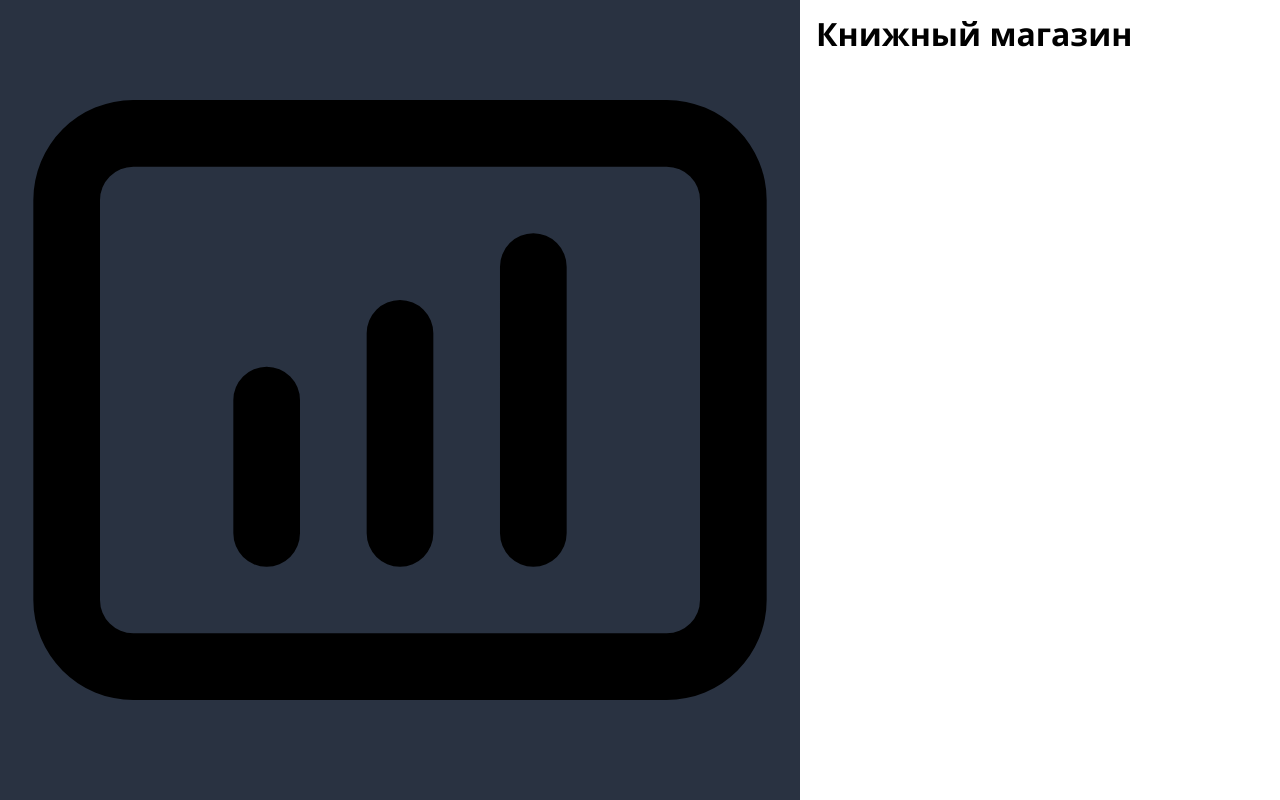
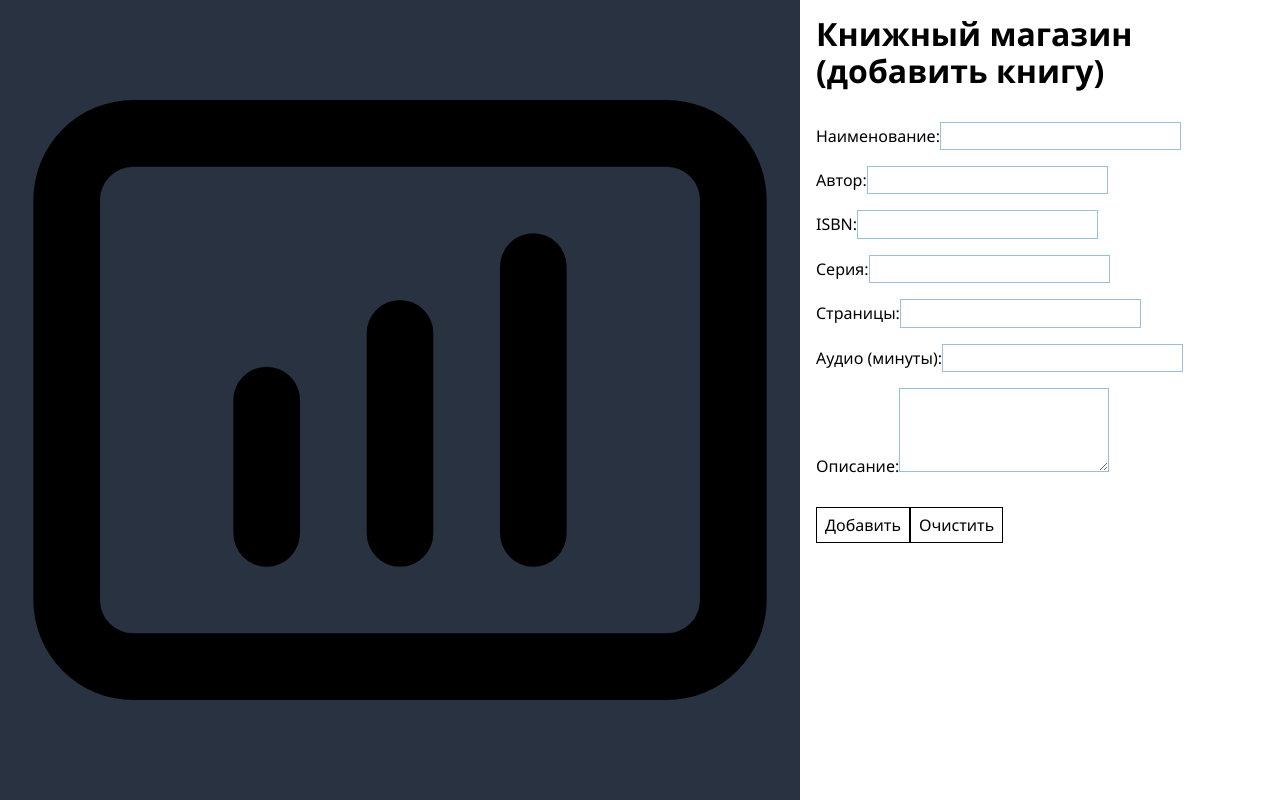
Before and after one commit to s0u1drinker/vue-bookshelf, a Vue app: page /bookstore in a window 1280 px wide. Built offline with nearby package versions, Linux system fonts and the light colour scheme.

Commit message:
Добавлена страница <Книжная полка>.

```diff
--- a/package.json
+++ b/package.json
@@ -24,7 +24,6 @@
     "@vue/test-utils": "^2.4.6",
     "eslint": "^9.14.0",
     "eslint-plugin-vue": "^9.30.0",
-    "jsdom": "^25.0.1",
     "postcss-nested": "^7.0.2",
     "prettier": "^3.3.3",
     "vite": "^6.0.1",
--- a/src/assets/css/base.css
+++ b/src/assets/css/base.css
@@ -80,7 +80,8 @@ select {
   padding: var(--ident-quarter);
 }
 
-input {
+input,
+textarea {
   border: 1px solid var(--blue);
   padding: var(--ident-quarter);
 }
@@ -95,8 +96,3 @@ dialog {
     backdrop-filter: blur(2px);
   }
 }
-
-textarea {
-  box-sizing: border-box;
-  padding: var(--ident-half);
-}
--- a/src/assets/css/variables.css
+++ b/src/assets/css/variables.css
@@ -20,6 +20,7 @@
   --ident: 1rem;
   --ident-half: calc(var(--ident) / 2);
   --ident-quarter: calc(var(--ident) / 4);
+  --ident-and-quarter: calc(var(--ident) + var(--ident-quarter));
   --ident-and-half: calc(var(--ident) + var(--ident-half));
   --ident-double: calc(var(--ident) * 2);
 
--- a/src/stores/booksStore.js
+++ b/src/stores/booksStore.js
@@ -572,5 +572,29 @@ export const useBooksStore = defineStore('books', {
 
       book.opinion = text
     },
+    /**
+     * Добавляет новую книгу в хранилище.
+     * @param {Object} book Данные о книге.
+     */
+    addNewBook(book) {
+      this.listOfBooks.push({
+        bookSeries: book.serie,
+        title: book.name,
+        author: book.author,
+        isbn: String(book.isbn),
+        pages: book.pages,
+        audioDuration: book.audio,
+        cover: '',
+        dateAdd: getLocalISOString(),
+        dateStart: '',
+        dateEnd: '',
+        status: false,
+        pagesRead: 0,
+        totalListened: 0,
+        isComplete: false,
+        description: `<p>${book.descr.split('\n').join('</p><p>')}</p>`,
+        opinion: '',
+      })
+    },
   },
 })
--- a/src/views/BookstoreView.vue
+++ b/src/views/BookstoreView.vue
@@ -1,9 +1,168 @@
 <script setup>
-// https://www.livelib.ru/find/books/%D0%9D%D0%B8%D0%BA+%D0%BA%D0%B0%D0%B9%D0%BC
+import { ref } from 'vue'
+// Store
+import { useBooksStore } from '@/stores/booksStore'
+// Components
+import TheButton from '@/components/TheButton.vue'
+import ModalWindow from '@/components/ModalWindow.vue'
+
+const booksStore = useBooksStore()
+
+const book = ref({})
+// Ошибки при проверке данных.
+const error = ref({
+  flag: false,
+  message: '',
+})
+// Флаг отображения модального окна.
+const showModalWindow = ref(false)
+
+// Добавить книгу.
+const addBook = () => {
+  resetError()
+
+  if (book.value.name?.length > 0) {
+    if (book.value.author?.length > 0) {
+      if (book.value.isbn > 0) {
+        if (book.value.pages > 0) {
+          if (book.value.audio > 0) {
+            if (book.value.descr?.length > 0) {
+              booksStore.addNewBook(book.value)
+              showModalWindow.value = true
+            } else {
+              error.value.message = 'Укажите описание'
+              error.value.flag = true
+            }
+          } else {
+            error.value.message = 'Укажите продолжительность аудио'
+            error.value.flag = true
+          }
+        } else {
+          error.value.message = 'Укажите количество страниц'
+          error.value.flag = true
+        }
+      } else {
+        error.value.message = 'Введите ISBN книги'
+        error.value.flag = true
+      }
+    } else {
+      error.value.message = 'Введите автора книги'
+      error.value.flag = true
+    }
+  } else {
+    error.value.message = 'Введите наименование книги'
+    error.value.flag = true
+  }
+}
+// Очистить форму.
+const clearForm = () => {
+  book.value = {}
+  resetError()
+}
+// Сбросить флаг ошибки.
+const resetError = () => {
+  error.value = ref({
+    flag: false,
+    message: '',
+  })
+}
+// Закрытие модального окна.
+const closeModalWindow = () => {
+  clearForm()
+  showModalWindow.value = false
+}
 </script>
 
 <template>
-  <h1>Книжный магазин</h1>
+  <h1>Книжный магазин (добавить книгу)</h1>
+  <div class="bookstore">
+    <div class="bookstore__item">
+      <label for="name">Наименование:</label>
+      <input type="text" id="name" v-model="book.name" />
+    </div>
+    <div class="bookstore__item">
+      <label for="author">Автор:</label>
+      <input type="text" id="author" v-model="book.author" />
+    </div>
+    <div class="bookstore__item">
+      <label for="isbn">ISBN:</label>
+      <input type="number" id="isbn" v-model="book.isbn" />
+    </div>
+    <div class="bookstore__item">
+      <label for="serie">Серия:</label>
+      <input type="text" id="serie" v-model="book.serie" />
+    </div>
+    <div class="bookstore__item">
+      <label for="pages">Страницы:</label>
+      <input type="number" min="0" id="pages" v-model="book.pages" />
+    </div>
+    <div class="bookstore__item">
+      <label for="audio">Аудио (минуты):</label>
+      <input type="number" min="0" id="audio" v-model="book.audio" />
+    </div>
+    <div class="bookstore__item">
+      <label for="descr">Описание:</label>
+      <textarea id="descr" rows="4" v-model="book.descr"></textarea>
+    </div>
+    <div class="bookstore__message" :class="{ bookstore__message_show: error.flag }">
+      {{ error.message }}
+    </div>
+    <div class="bookstore__buttons">
+      <TheButton color="blue" text="Добавить" @click="addBook" />
+      <TheButton color="red" text="Очистить" @click="clearForm" />
+    </div>
+  </div>
+  <ModalWindow
+    :showWindow="showModalWindow"
+    @close-window="closeModalWindow"
+    headerText="Книга добавлена"
+  >
+    <template #content>
+      <ul>
+        <li><span class="underline">Наименование</span>: {{ book.name }}</li>
+        <li><span class="underline">Автор</span>: {{ book.author }}</li>
+        <li><span class="underline">ISBN</span>: {{ book.isbn }}</li>
+      </ul>
+    </template>
+    <template #buttons>
+      <TheButton color="blue" text="Хорошо" @click="closeModalWindow" />
+    </template>
+  </ModalWindow>
 </template>
 
-<style scoped></style>
+<style scoped>
+.bookstore {
+  margin-top: var(--ident-double);
+  width: 26rem;
+  display: flex;
+  flex-direction: column;
+  gap: var(--ident);
+
+  &__item {
+    display: flex;
+    justify-content: space-between;
+
+    & > input,
+    textarea {
+      width: 12rem;
+    }
+  }
+
+  &__message {
+    color: var(--button-red);
+    min-height: var(--ident-and-quarter);
+    text-align: center;
+    opacity: 0;
+
+    &_show {
+      opacity: 1;
+    }
+  }
+
+  &__buttons {
+    display: flex;
+    gap: var(--ident);
+    justify-content: center;
+  }
+}
+</style>
```
Also changed, not shown: 1 other file (tests, documents, lock files or other folders).
